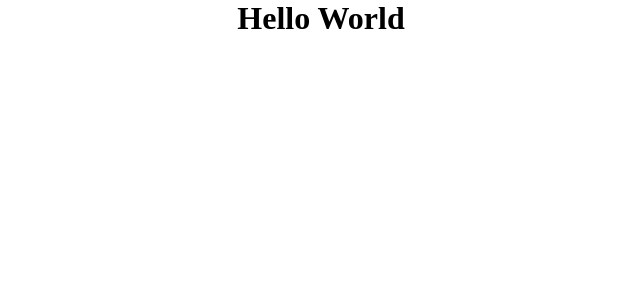
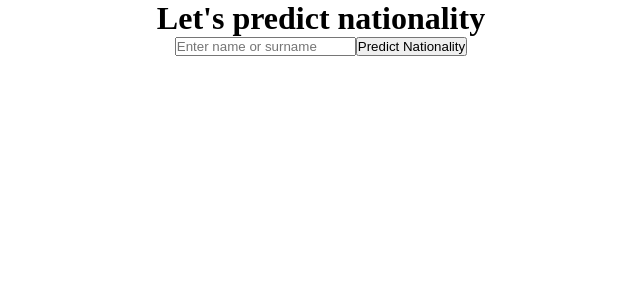
Before and after one commit to Pav85/nationality-predicting-app, a React (Create React App) app: page / in a window 1280 px wide. Shown: the top 300 px of the page, without its empty margins (319-959 px from the left). Built offline with nearby package versions, Linux system fonts and the light colour scheme.

Commit message:
structure added

```diff
--- a/src/App.js
+++ b/src/App.js
@@ -5,9 +5,32 @@ function App() {
   const [nationality, setNationality] = useState(null);
   const inputRef = useRef(null);
 
+  // useEffect(() => {
+  //   inputRef.current.focus();
+  // }, []);
+
+  const getNationality = async () => {
+    console.log("function called");
+  };
+
   return (
     <div className="App">
-      <h1>Hello World</h1>
+      <h1>Let's predict nationality</h1>
+      <input
+        ref={inputRef}
+        type="text"
+        placeholder="Enter name or surname"
+        value={name}
+        onChange={(e) => setName(e.target.value)}
+      />
+      <button onClick={getNationality}>Predict Nationality</button>
+      {nationality && (
+        <div>
+          <h2>Result:</h2>
+          <p>Nationality: {nationality.country_id}</p>
+          <p>Probability: {(nationality.probability * 100).toFixed(2)}%</p>
+        </div>
+      )}
     </div>
   );
 }
```
